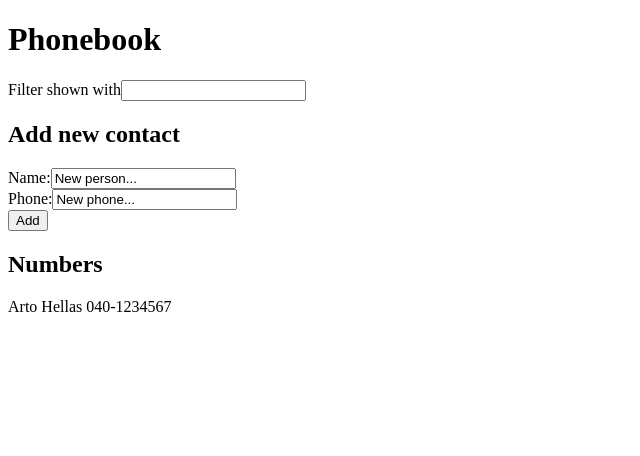
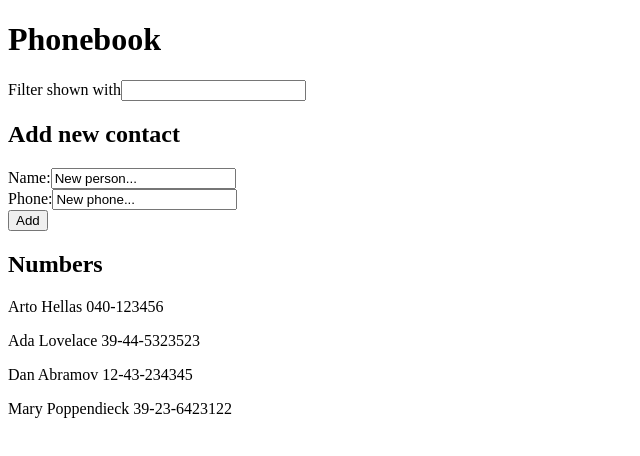
Before and after one commit to GianK128/Fullstackopen-2022-ejercicios, a React (Create React App) app in the folder part2/phonebook/: page / in a window 1280 px wide. Shown: the top 456 px of the page, without its empty margins (0-640 px from the left). Built offline with nearby package versions, Linux system fonts and the light colour scheme; data requests are answered from the project's data file.

Commit message:
Add solution for exercise 2.11

```diff
--- a/part2/phonebook/src/components/App.js
+++ b/part2/phonebook/src/components/App.js
@@ -1,13 +1,18 @@
-import React, { useState } from 'react'
+import React, { useState, useEffect } from 'react'
 import Contacts from './Contacts'
 import Filter from './Filter'
 import PersonForm from './PersonForm'
+import axios from 'axios'
 
 const App = () => {
-  const [persons, setPersons] = useState([
-    { name: 'Arto Hellas', phone: '040-1234567' }
-  ])
+  const [persons, setPersons] = useState([])
   const [filter, setFilter] = useState('')
+
+  useEffect(() => {
+    axios
+      .get('http://localhost:3001/persons')
+      .then(response => setPersons(response.data))
+  }, [])
 
   const personsToShow = filter === ''
     ? persons
```
